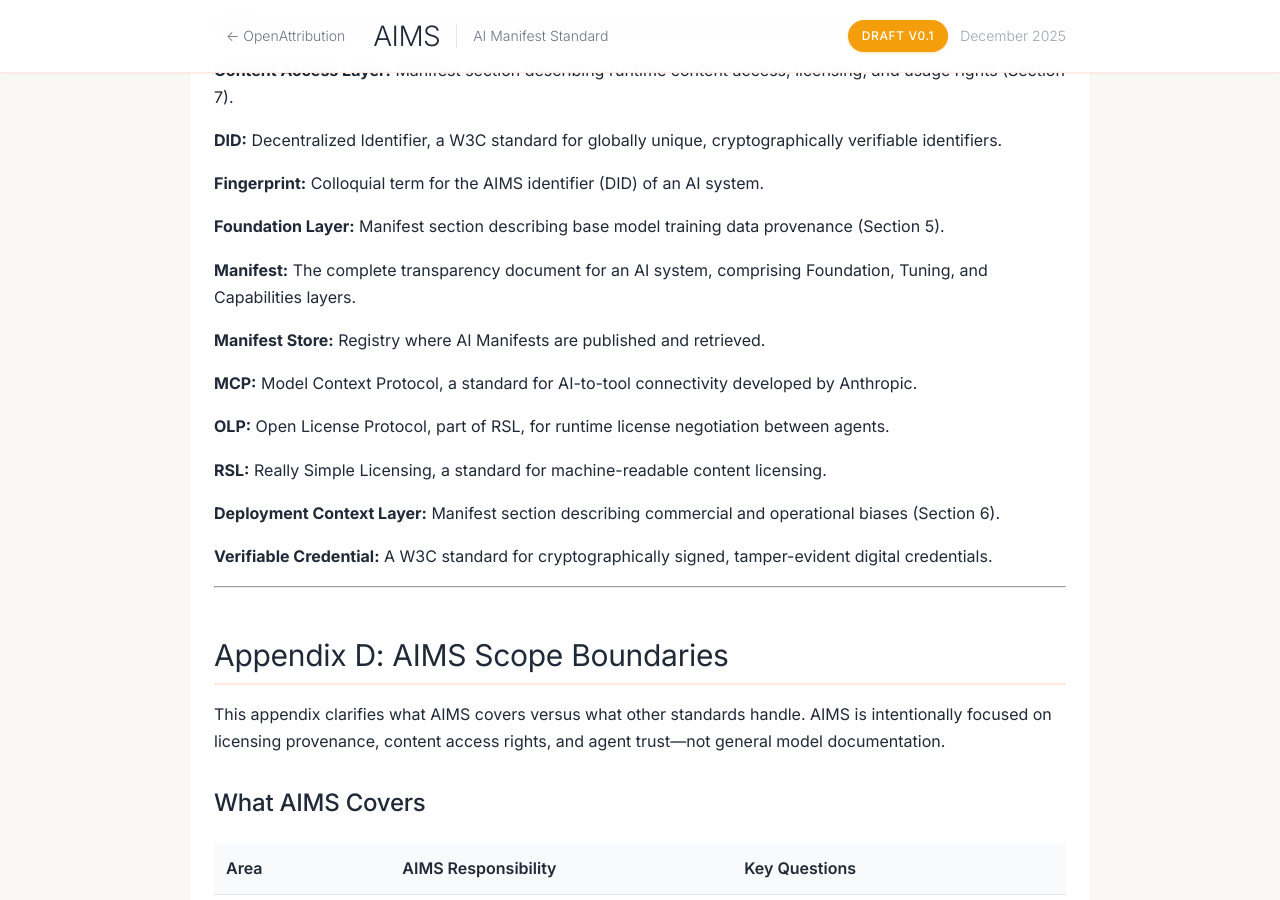
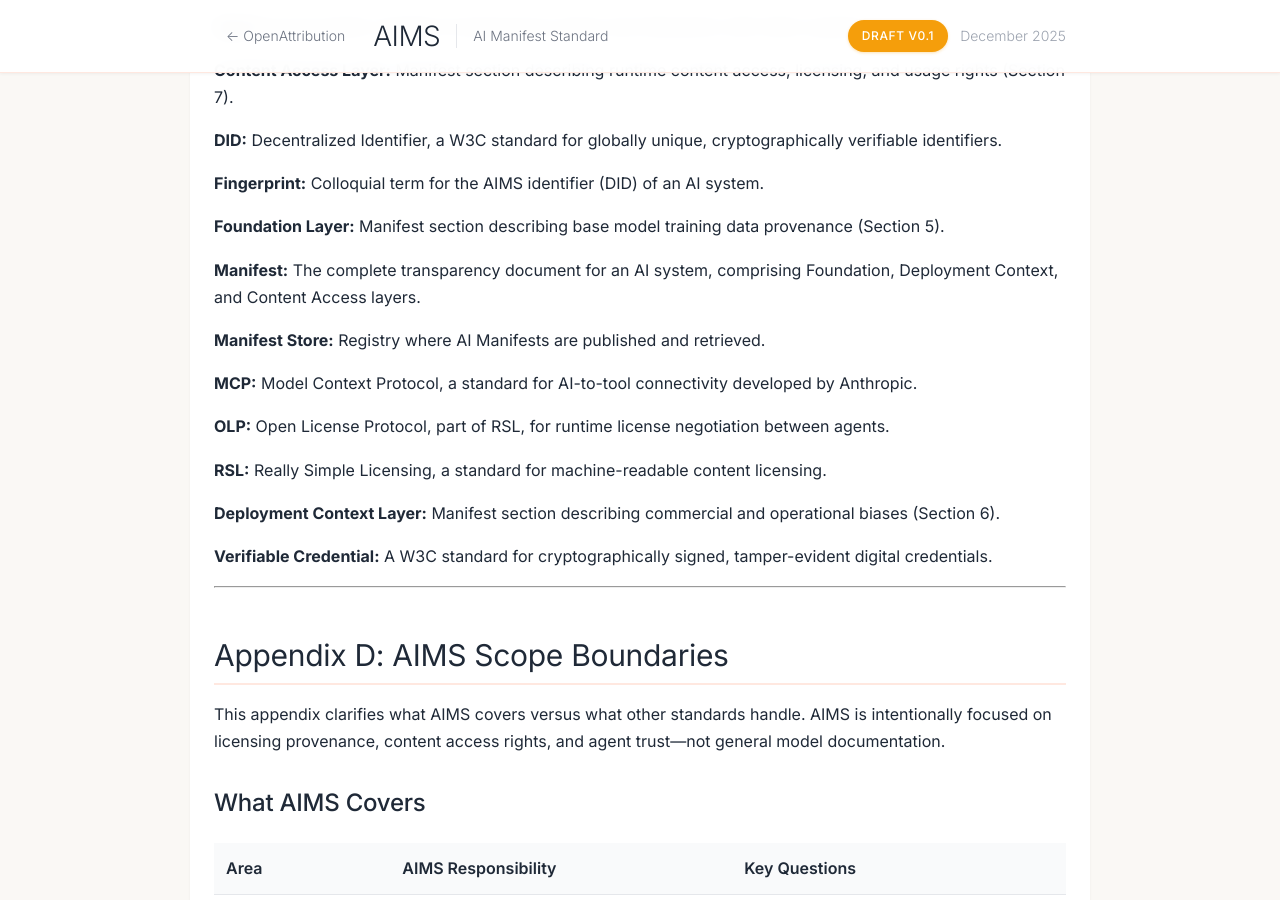
Before and after one commit to openattribution-org/website, a Jekyll site: the page built from aims/SPECIFICATION.md, in a window 1280 px wide and 900 px high, scrolled down 42041 px. Built offline with Jekyll 4.4.1, drawn with Linux system fonts in a browser that asks for light colours; some of the changed text lies outside the part shown.

Commit message:
Align terminology: rename 'capabilities' to 'contentAccess'
The Content Access Layer was using the JSON field name 'capabilities' which created confusion with A2A functional capabilities. Rename to 'contentAccess' throughout to better reflect the layer's focused purpose: content licensing and access rights, not general capabilities.

Changes:
- JSON schema field: capabilities → contentAccess
- Section 7.3: 'Capability Scope' → 'Content Access Scope'
- Glossary: Update layer names (Foundation, Deployment Context, Content Access)
- example-manifest.json: Update field name
- Clarify distinction: 'capabilities' = what agent can DO (A2A), 'contentAccess' = what content it can ACCESS (AIMS)

````diff
--- a/aims/SPECIFICATION.md
+++ b/aims/SPECIFICATION.md
@@ -502,7 +502,7 @@
 
 ```json
 {
-  "capabilities": {
+  "contentAccess": {
     "version": "2025-12-19T00:00:00Z",
     "scope": "deployment | session | user",
     "dataSources": { ... },
@@ -512,9 +512,9 @@
 }
 ```
 
-### 7.3 Capability Scope
+### 7.3 Content Access Scope
 
-Capabilities can be declared at different levels:
+Content access rights can be declared at different levels:
 
 | Scope | Description | Update Frequency |
 |-------|-------------|------------------|
@@ -847,7 +847,7 @@
     {"id": "price_compare", "name": "Compare prices", "inputModes": ["text"]}
   ],
   "url": "https://api.retailer.com/agent",
-  "capabilities": {"streaming": true}
+  "contentAccess": {"streaming": true}
 }
 ```
 
@@ -1028,7 +1028,7 @@
     "domainFocus": "general-purpose conversational assistance"
   },
 
-  "capabilities": {
+  "contentAccess": {
     "scope": "deployment",
     "toolsAndCapabilities": {
       "agentCardUrl": "https://api.anthropic.com/.well-known/agent-card.json",
@@ -1064,7 +1064,7 @@
 | `issuer` | Organization publishing this manifest |
 | `foundation` | Training data licensing provenance (Section 5) |
 | `deploymentContext` | Commercial/operational biases (Section 6) |
-| `capabilities` | Runtime content access and licensing (Section 7) |
+| `contentAccess` | Runtime content access and licensing (Section 7) |
 | `proof` | Cryptographic signature over the manifest |
 
 ### External Standard References
@@ -1372,7 +1372,7 @@
 
 **Foundation Layer:** Manifest section describing base model training data provenance (Section 5).
 
-**Manifest:** The complete transparency document for an AI system, comprising Foundation, Tuning, and Capabilities layers.
+**Manifest:** The complete transparency document for an AI system, comprising Foundation, Deployment Context, and Content Access layers.
 
 **Manifest Store:** Registry where AI Manifests are published and retrieved.
 
--- a/aims/examples/example-manifest.json
+++ b/aims/examples/example-manifest.json
@@ -103,7 +103,7 @@
     "domainFocus": "general-purpose conversational assistance"
   },
 
-  "capabilities": {
+  "contentAccess": {
     "version": "2025-12-19T00:00:00Z",
     "scope": "deployment",
     "toolsAndCapabilities": {
````
